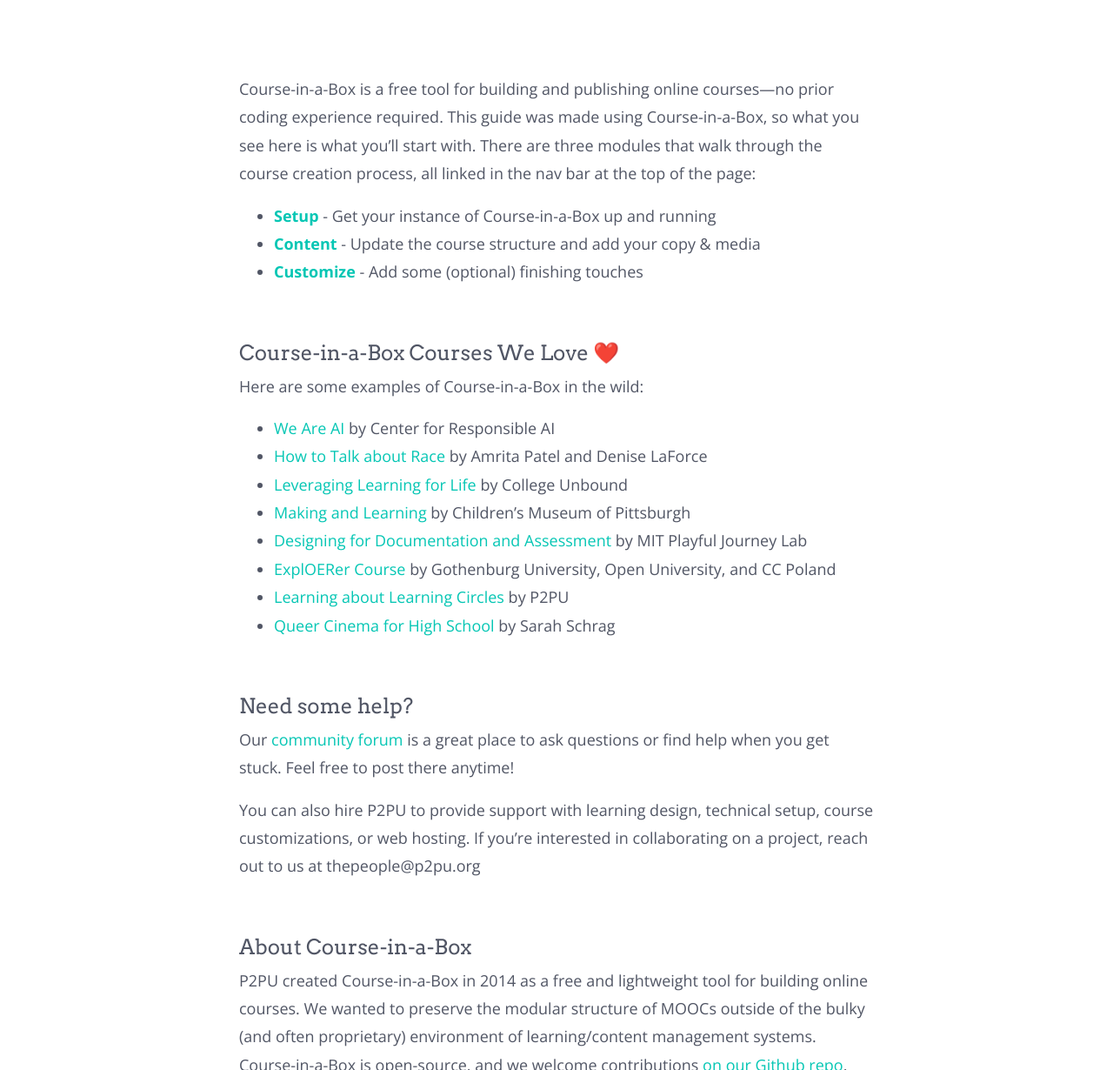
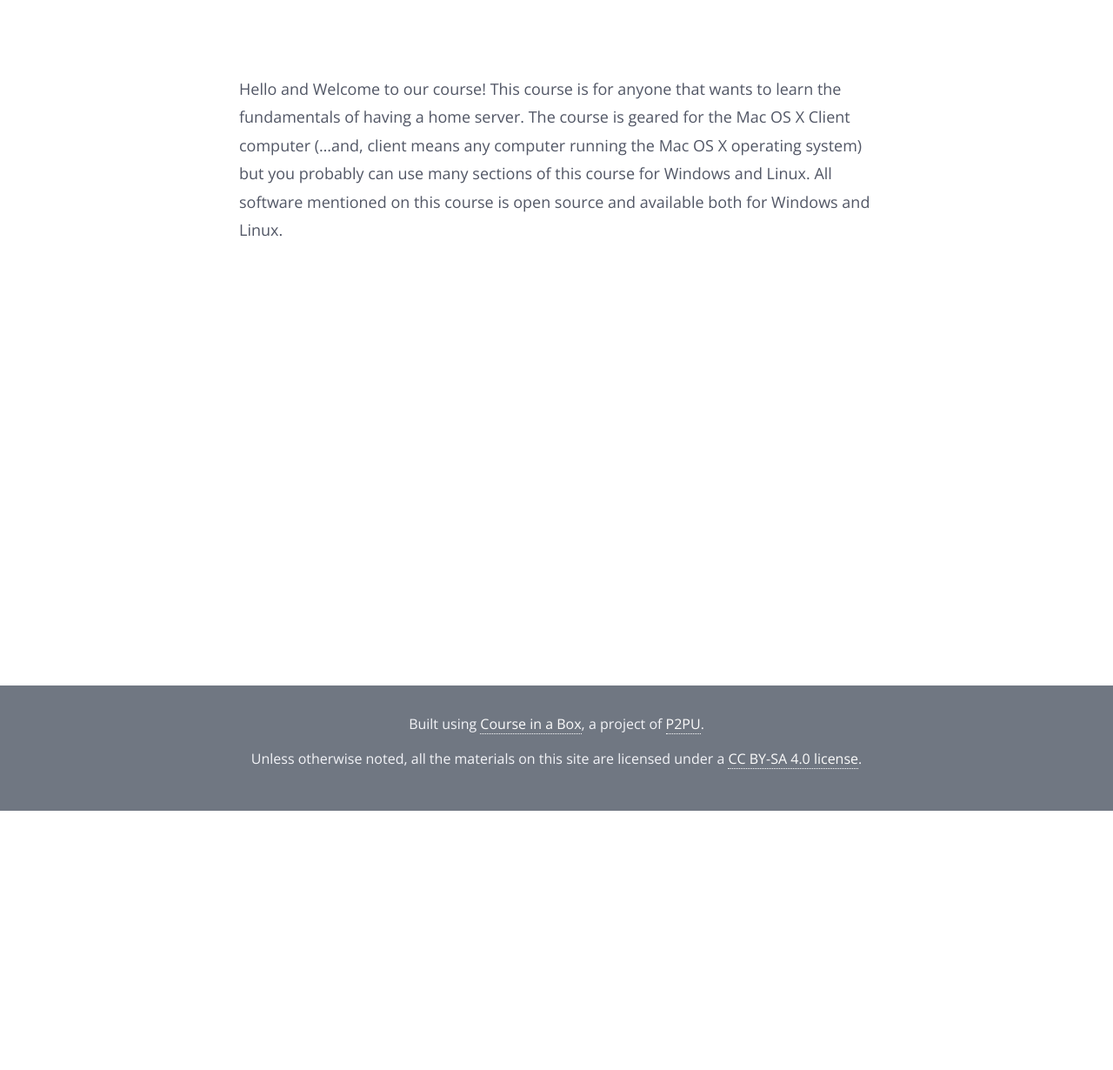
Before and after one commit to ebonsi/building-a-server-macosx, a Jekyll site: the page built from index.md, in a window 1280 px wide and 1400 px high, scrolled down 298 px. Shown: the part 170-1400 px from the top of the window at 87% size. Built offline with Jekyll 4.4.1, drawn with Linux system fonts in a browser that asks for light colours; nearby versions of some CDN libraries; some of the changed text lies outside the part shown.

Commit message:
Update index.md

```diff
--- a/index.md
+++ b/index.md
@@ -3,36 +3,7 @@ layout: index
 published: true
 ---
 
-Course-in-a-Box is a free tool for building and publishing online courses—no prior coding experience required. This guide was made using Course-in-a-Box, so what you see here is what you’ll start with. There are three modules that walk through the course creation process, all linked in the nav bar at the top of the page:
-* **[Setup](/modules/setup/getting-started/)** - Get your instance of Course-in-a-Box up and running
-* **[Content](/modules/content/markdown-and-media)** -  Update the course structure and add your copy & media
-* **[Customize](/modules/customize/favicon)** - Add some (optional) finishing touches
-
-<br>
-
-#### Course-in-a-Box Courses We Love ❤️
-Here are some examples of Course-in-a-Box in the wild:
-
-* [We Are AI](https://dataresponsibly.github.io/we-are-ai/) by Center for Responsible AI
-* [How to Talk about Race](https://how-to-talk-about-race.p2pu.org/) by Amrita Patel and Denise LaForce
-* [Leveraging Learning for Life](https://leveraging-learning.p2pu.org/) by College Unbound
-* [Making and Learning](http://p2pu.github.io/makingandlearning/) by Children’s Museum of Pittsburgh
-* [Designing for Documentation and Assessment](https://playfulmit.github.io/beyond-rubrics/) by MIT Playful Journey Lab
-* [ExplOERer Course](http://www.exploerercourse.org/en/) by Gothenburg University, Open University, and CC Poland
-* [Learning about Learning Circles](https://p2pu.github.io/learning-about-learning-circles/) by P2PU
-* [Queer Cinema for High School](https://queercinema.net/) by Sarah Schrag
-
-<br>
-
-#### Need some help?
-Our [community forum](https://community.p2pu.org/c/tech/course-in-a-box/78) is a great place to ask questions or find help when you get stuck. Feel free to post there anytime!
-
-You can also hire P2PU to provide support with learning design, technical setup, course customizations, or web hosting. If you’re interested in collaborating on a project, reach out to us at thepeople@p2pu.org
-
-<br>
-
-#### About Course-in-a-Box
-
-P2PU created Course-in-a-Box in 2014 as a free and lightweight tool for building online courses. We wanted to preserve the modular structure of MOOCs outside of the bulky (and often proprietary) environment of learning/content management systems. Course-in-a-Box is open-source, and we welcome contributions [on our Github repo](https://github.com/p2pu/course-in-a-box).
-
-p.s. Designing a course for learning circles? [Check out the Learning Circle Course Creation guide](https://docs.p2pu.org/courses/creating-courses) for some best practices on course design.
+Hello and Welcome to our course! This course is for anyone that wants to learn the fundamentals of having a home server. The course is geared for the Mac OS X Client computer (...and, client means any computer running the Mac OS X operating system)
+but you probably can use many sections of this course for Windows and Linux.
+All software mentioned on this course is open source and available both for Windows
+and Linux.
```
